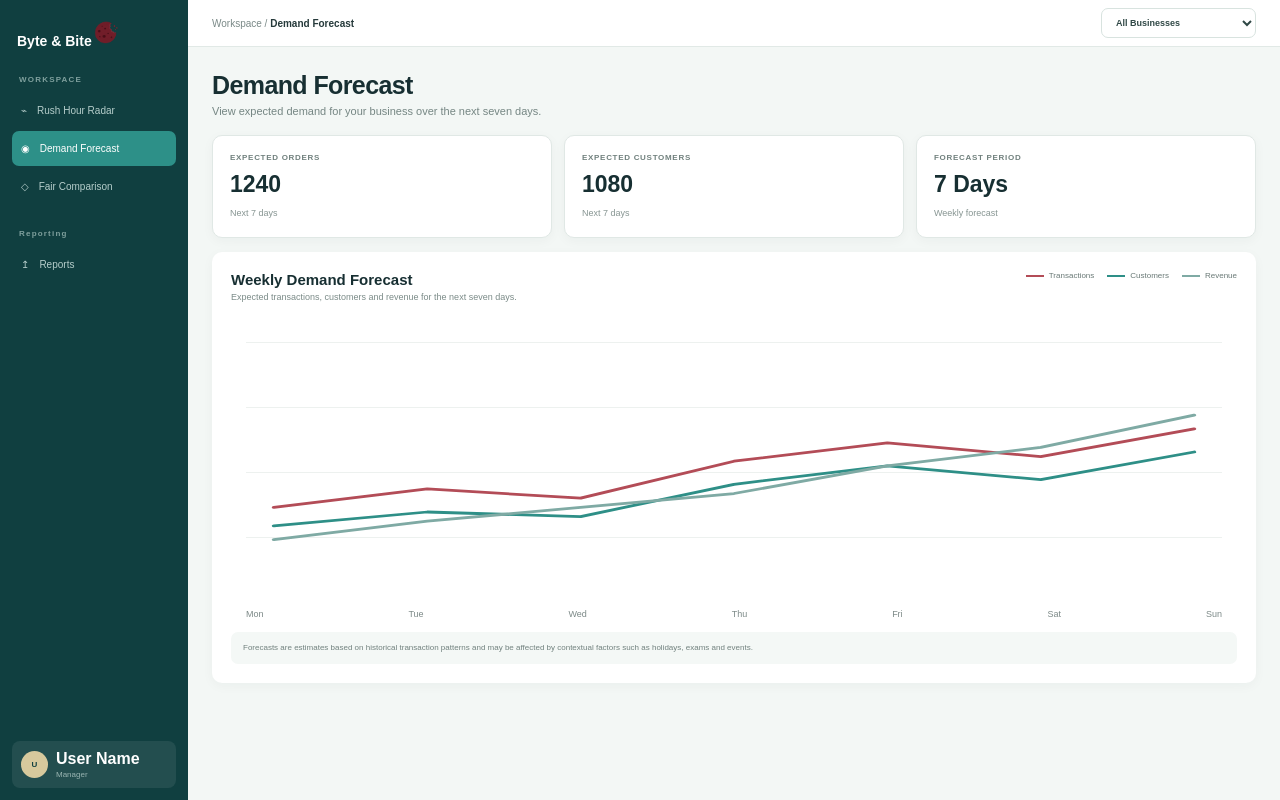
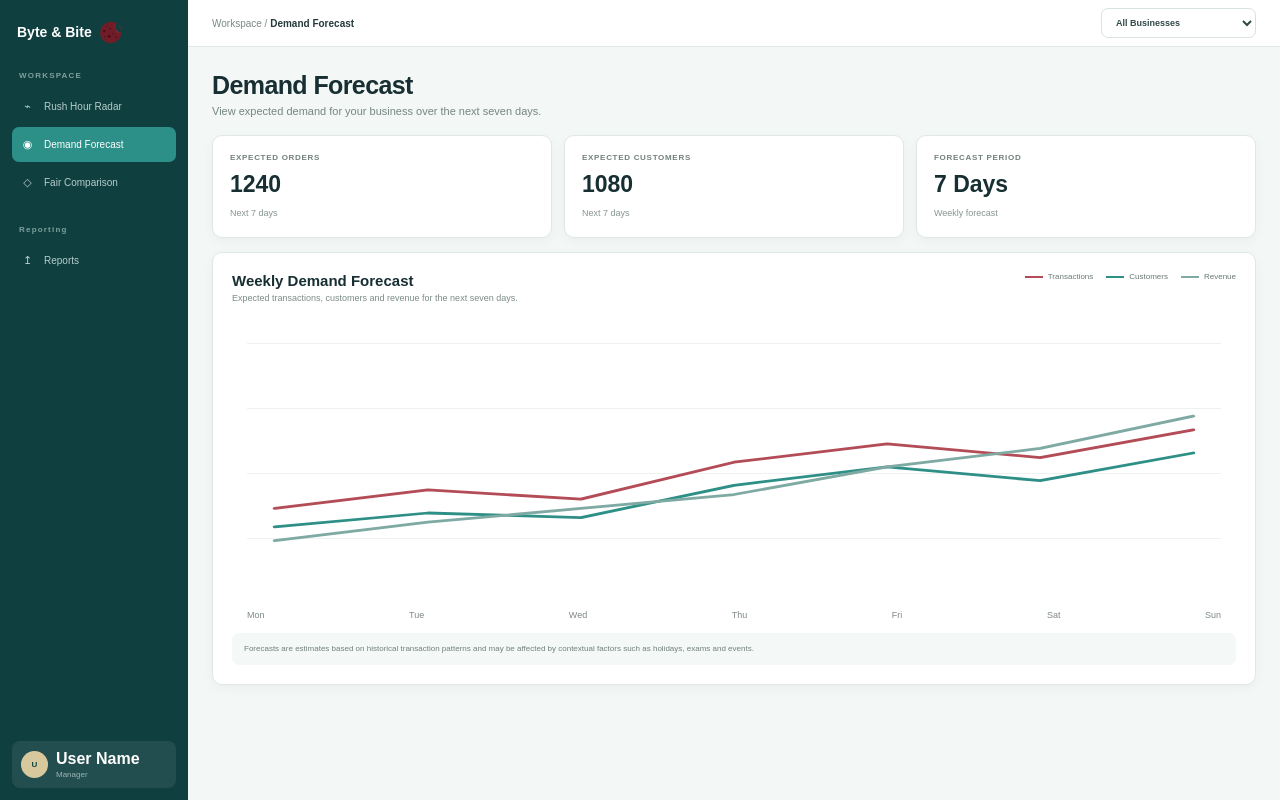
Before and after one commit to Vickarmstrongg/Developement-Project, a React app in the folder frontend/: page / in a window 1280 px wide. Built offline with nearby package versions, Linux system fonts and the light colour scheme; the HTML template or start-up script is replaced by a standard one.

Commit message:
fixing errors

```diff
--- a/frontend/src/App.css
+++ b/frontend/src/App.css
@@ -32,11 +32,11 @@ select {
 }
 
 .brand {
-  dispay: flex;
+  display: flex;
   align-items: center;
   justify-content: flex-start;
   padding: 0 5px 25px;
-  gap: 5px
+  gap: 5px;
 }
 
 .brand-logo {
@@ -62,7 +62,7 @@ select {
   color: #7fa09d;
   font-size: 8px;
   letter-spacing: 1.2px;
-  font-weight: 700
+  font-weight: 700;
 }
 
 .sidebar nav {
@@ -84,13 +84,13 @@ select {
   font-weight: 500;
 }
 
-.sidevar-link span {
+.sidebar-link span {
   width: 13px;
   text-align: center;
   font-size: 11px;
 }
 
-.sidevar-link:hover {
+.sidebar-link:hover {
   background: rgba(255, 255, 255, 0.06);
 }
 
@@ -201,7 +201,7 @@ select {
 
 .summary-card {
   background: white;
-  border: 1px, solid #e0e8e5;
+  border: 1px solid #e0e8e5;
   border-radius: 10px;
   padding: 17px;
   box-shadow: 0 3px 12px rgba(20, 60, 60, 0.04);
@@ -229,7 +229,7 @@ select {
 
 .forecast-card {
   background: white;
-  border: 1-x solid #e0e8e5;
+  border: 1px solid #e0e8e5;
   border-radius: 10px;
   padding: 19px;
   box-shadow: 0 3px 12px rgba(20, 60, 60, 0.04);
@@ -304,11 +304,11 @@ select {
 }
 
 .line-two {
-  top: 85px
+  top: 85px;
 }
 
 .line-three {
-  top: 150px
+  top: 150px;
 }
 
 .line-four {
```
